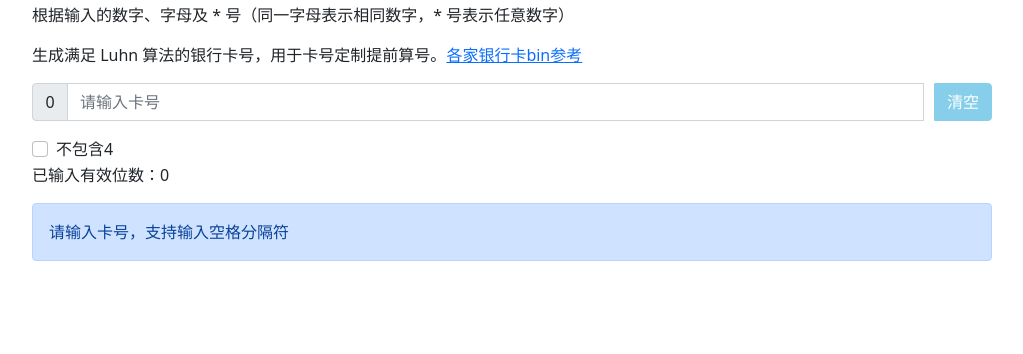
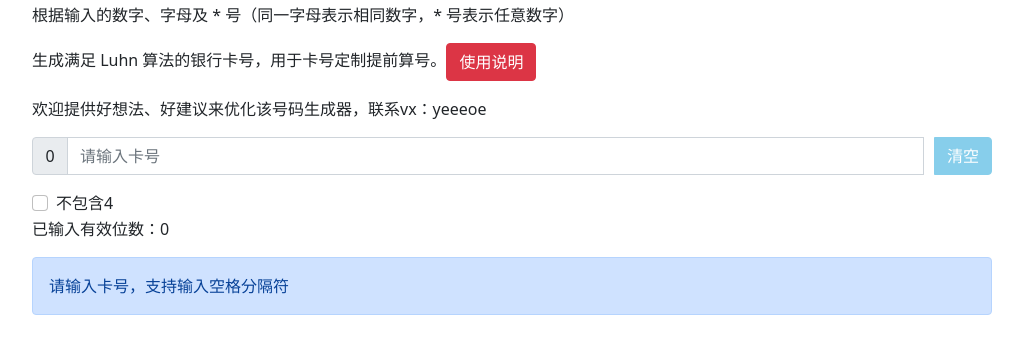
Before and after one commit to October-mao/october-mao.github.io, a plain HTML site: page index.html in a window 1280 px wide. Shown: the part 58-412 px from the top of the page, without its empty margins (128-1151 px from the left). Drawn offline with nearby package versions, Linux system fonts and the light colour scheme.

Commit message:
Update index.html

```diff
--- a/index.html
+++ b/index.html
@@ -76,8 +76,8 @@
   <div id="main">
     <h1>野生卡片聚集地🏠</h1>
     <p id="prompt-info">根据输入的数字、字母及 * 号（同一字母表示相同数字，* 号表示任意数字）</p>
-    <p id="prompt-info">生成满足 Luhn 算法的银行卡号，用于卡号定制提前算号。<a href="" target="_blank">各家银行卡bin参考</a></p>
-
+    <p id="prompt-info">生成满足 Luhn 算法的银行卡号，用于卡号定制提前算号。<button id="usageButton" class="btn btn-danger">使用说明</button></p>
+    <p id="prompt-info">欢迎提供好想法、好建议来优化该号码生成器，联系vx：yeeeoe</p>
     <div class="input-group mb-3">
       <span class="input-group-text" id="card-length">0</span>
       <input class="form-control" type="text" id="card" placeholder="请输入卡号">
@@ -102,6 +102,7 @@
   <script src="https://cdnjs.cloudflare.com/ajax/libs/jquery/3.4.1/jquery.min.js"></script>
   <script src="libjscss/toptip/toptip.js"></script>
   <script src="libjscss/simple/simple.js"></script>
+  <script src="js/explain.js" type="text/javascript"></script>
   <script src="lib/luhn.js"></script>
   <script src="lib/card_util.js"></script>
   <script src="js/card_num.js"></script>
```
